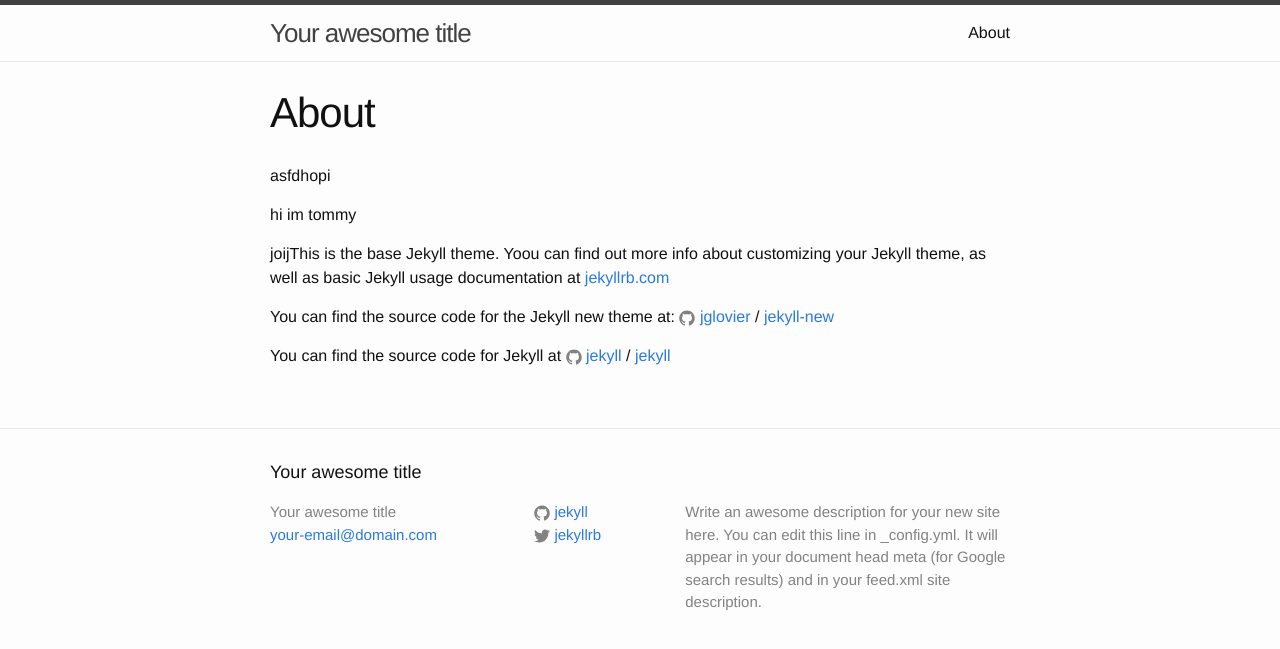
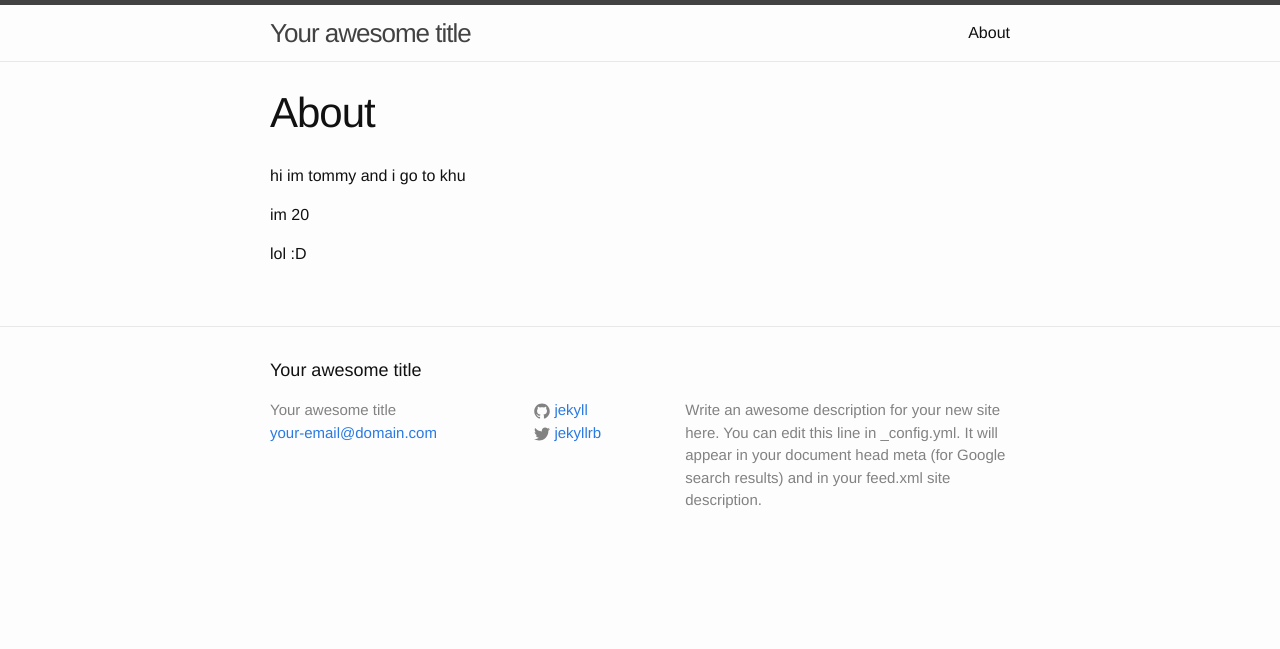
Before and after one commit to hmnit/hmnit.github.io, a Jekyll site: the page built from about.md, in a window 1280 px wide. Shown: the top 649 px of the page. Built offline with Jekyll 4.4.1, drawn with Linux system fonts in a browser that asks for light colours.

Commit message:
Update about.md

```diff
--- a/about.md
+++ b/about.md
@@ -4,16 +4,9 @@ title: About
 permalink: /about/
 ---
 
-asfdhopi
+hi im tommy and i go to khu
 
-hi im tommy
+im 20
 
-joijThis is the base Jekyll theme. Yoou can find out more info about customizing your Jekyll theme, as well as basic Jekyll usage documentation at [jekyllrb.com](http://jekyllrb.com/)
-
-You can find the source code for the Jekyll new theme at:
-{% include icon-github.html username="jglovier" %} /
-[jekyll-new](https://github.com/jglovier/jekyll-new)
-
-You can find the source code for Jekyll at
-{% include icon-github.html username="jekyll" %} /
-[jekyll](https://github.com/jekyll/jekyll)
+lol
+:D
```
